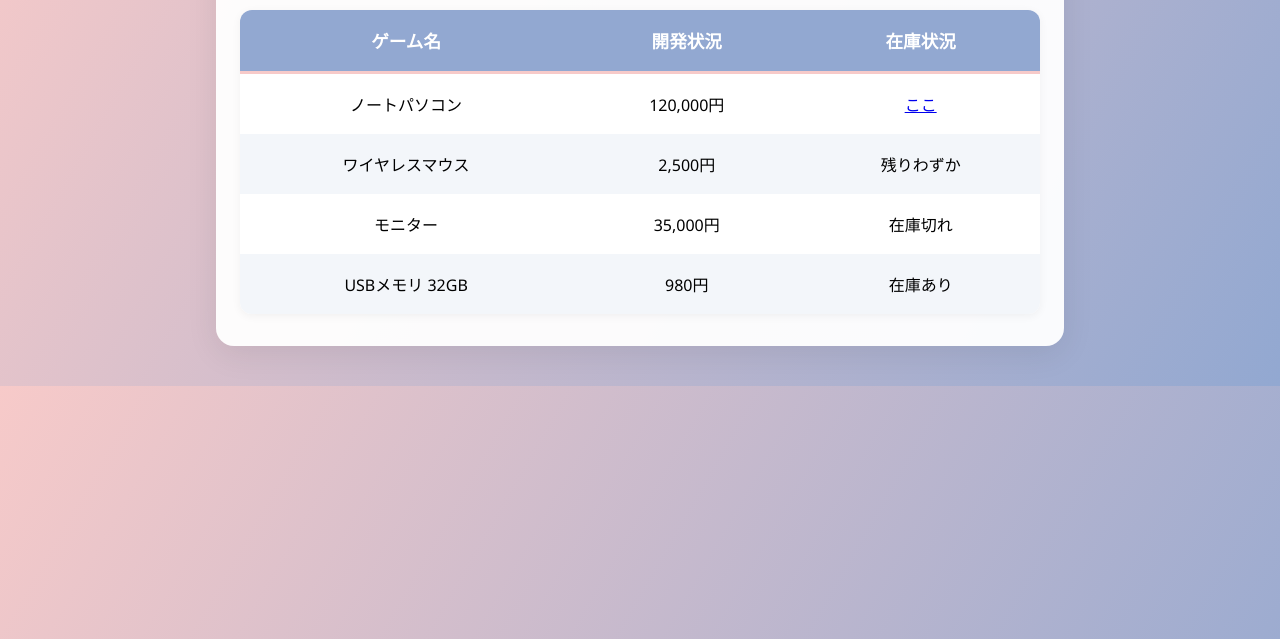
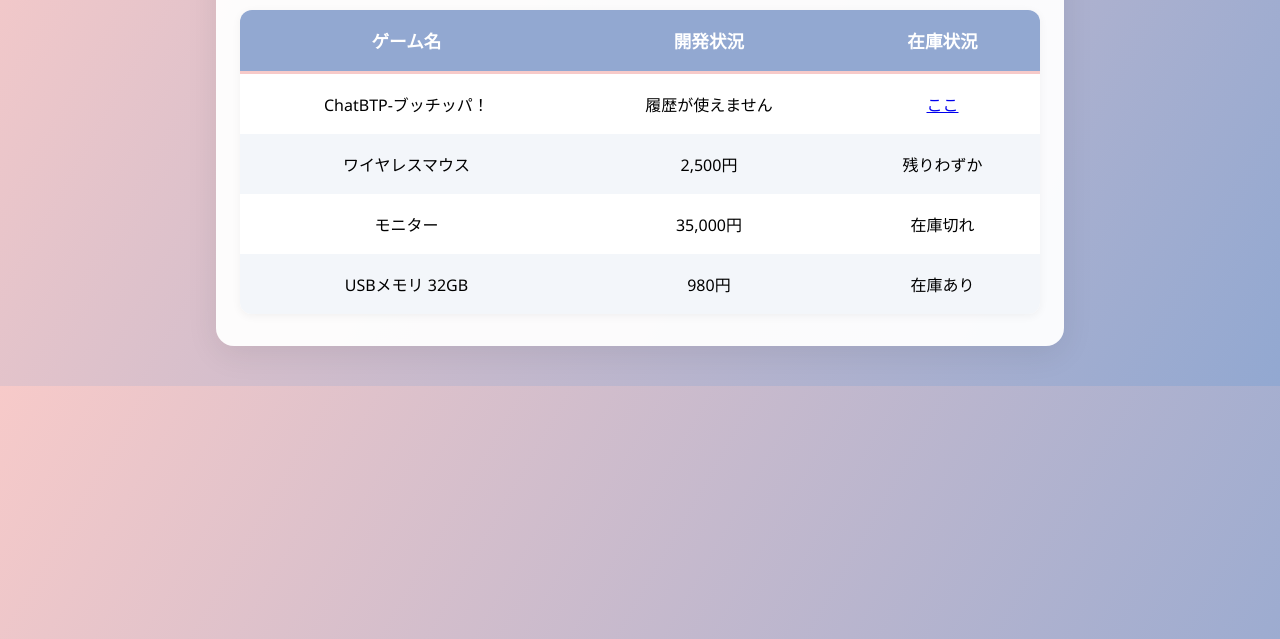
Before and after one commit to Linux-jam/onehtml-games, a plain HTML site: page index.html in a window 1280 px wide. Shown: the part 161-800 px from the top of the page. Drawn offline with Linux system fonts and the light colour scheme.

Commit message:
Update index.html

```diff
--- a/index.html
+++ b/index.html
@@ -79,8 +79,8 @@
             </thead>
             <tbody>
                 <tr>
-                    <td>ノートパソコン</td>
-                    <td>120,000円</td>
+                    <td>ChatBTP-ブッチッパ！</td>
+                    <td>履歴が使えません</td>
                     <td><a href="ChatBTP">ここ</a></td>
                 </tr>
                 <tr>
```
